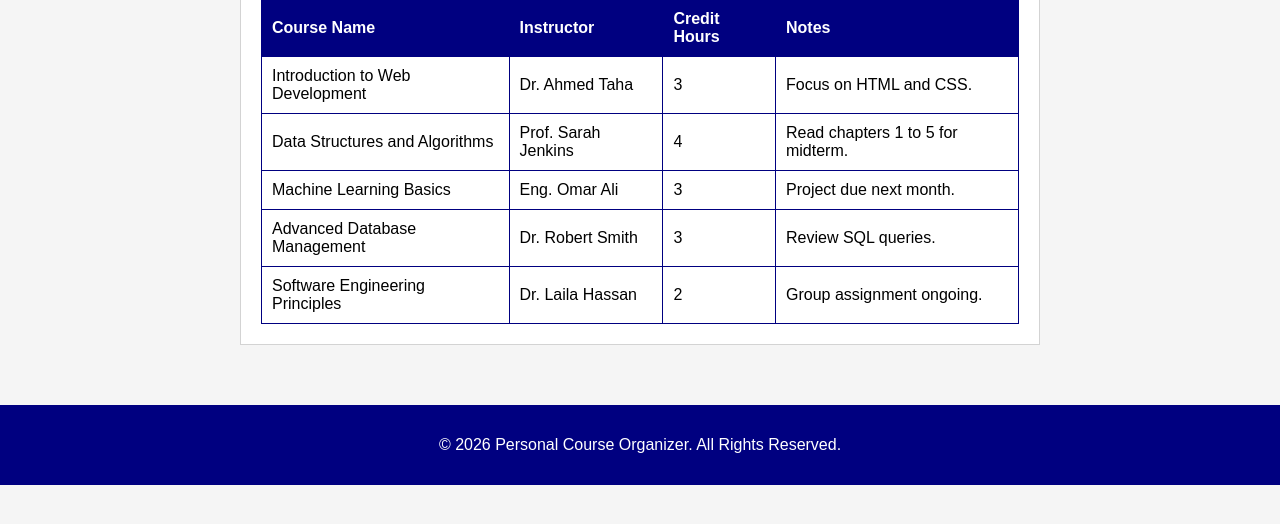
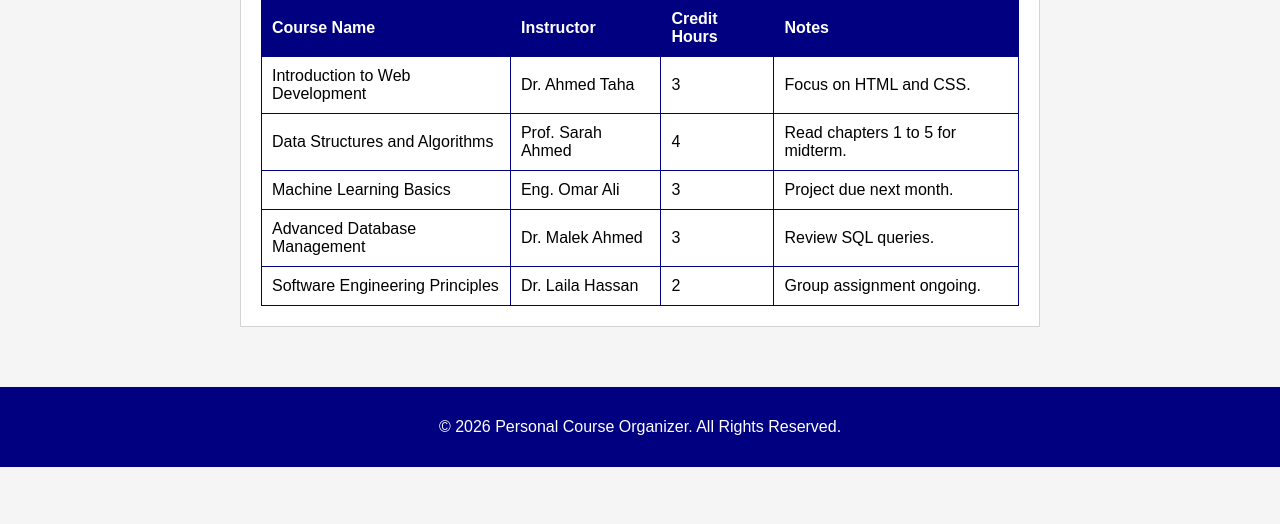
Before and after one commit to omarshafik511/courses_organzier, a plain HTML site: page courses.html in a window 1280 px wide. Shown: the part 206-730 px from the top of the page. Drawn offline with Linux system fonts and the light colour scheme.

Commit message:
Update courses.html

```diff
--- a/courses.html
+++ b/courses.html
@@ -43,7 +43,7 @@
                         </tr>
                         <tr>
                             <td>Data Structures and Algorithms</td>
-                            <td>Prof. Sarah Jenkins</td>
+                            <td>Prof. Sarah Ahmed</td>
                             <td>4</td>
                             <td>Read chapters 1 to 5 for midterm.</td>
                         </tr>
@@ -55,7 +55,7 @@
                         </tr>
                         <tr>
                             <td>Advanced Database Management</td>
-                            <td>Dr. Robert Smith</td>
+                            <td>Dr. Malek Ahmed</td>
                             <td>3</td>
                             <td>Review SQL queries.</td>
                         </tr>
```
